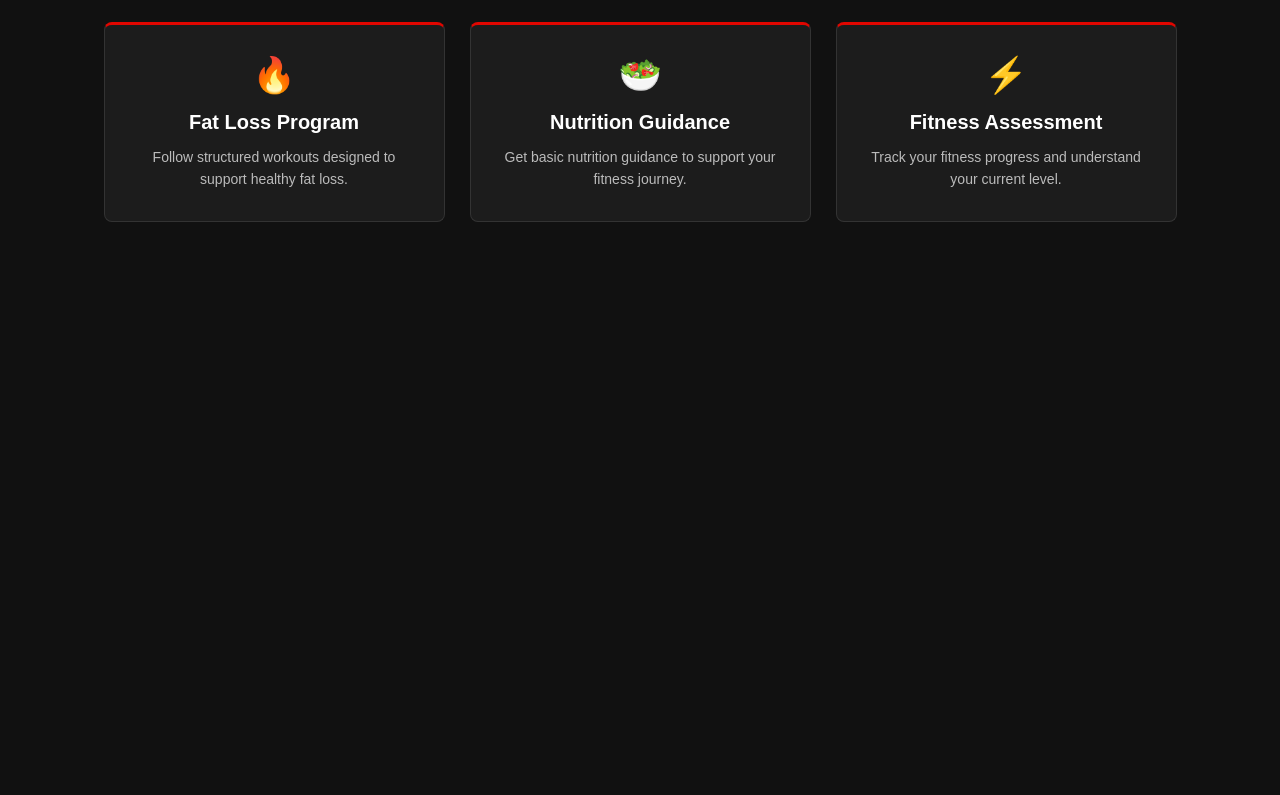
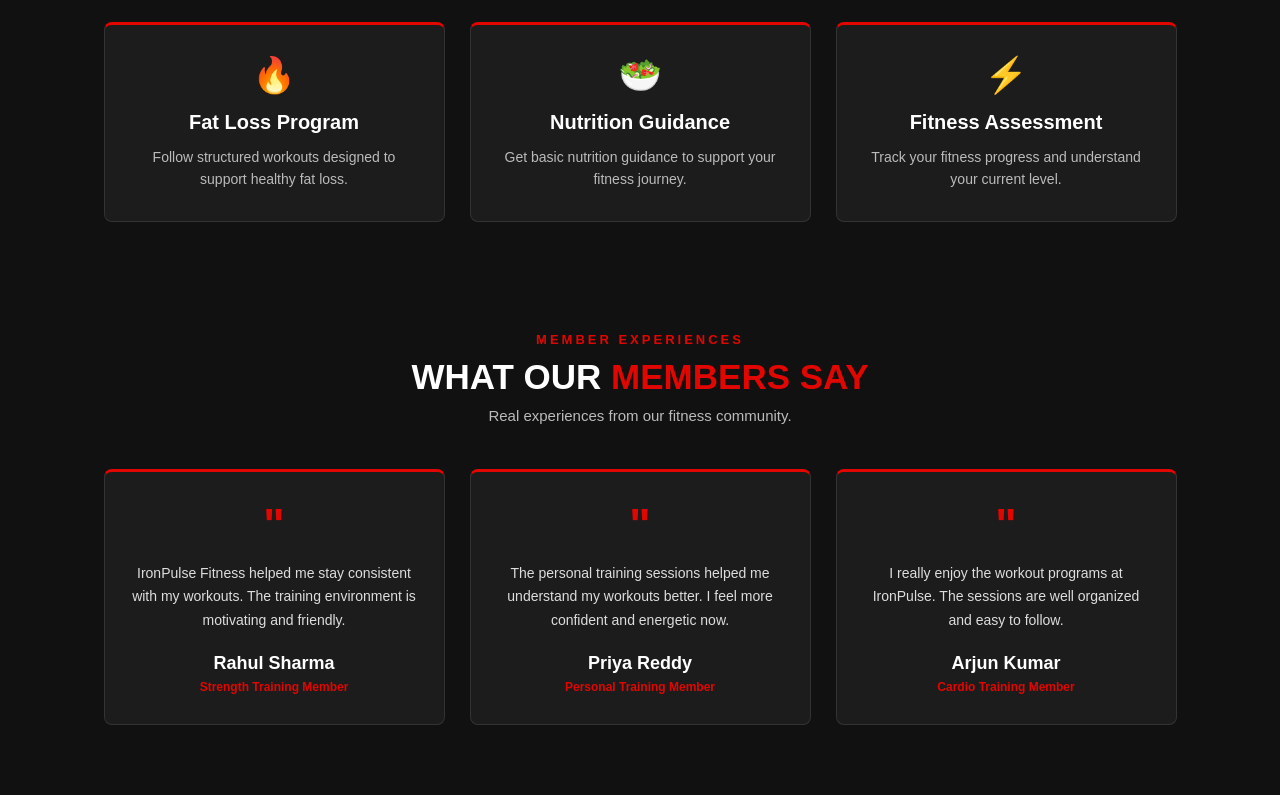
Before and after one commit to rohitankam123/HEADER-TASK, a plain HTML site: page index.html in a window 1280 px wide. Shown: the part 1165-1960 px from the top of the page. Before the commit the page ends 1457 px from the top, so only its background shows below. Drawn offline with Linux system fonts and the light colour scheme.

Commit message:
Add files via upload

```diff
--- a/index.html
+++ b/index.html
@@ -206,6 +206,97 @@
     </div>
 
 </section>
+<!-- Testimonial Section -->
+
+<section class="testimonials">
+
+    <div class="testimonial-heading">
+
+        <p>MEMBER EXPERIENCES</p>
+
+        <h2>WHAT OUR <span>MEMBERS SAY</span></h2>
+
+        <p>
+            Real experiences from our fitness community.
+        </p>
+
+    </div>
+
+
+    <div class="testimonial-container">
+
+        <!-- Testimonial 1 -->
+
+        <div class="testimonial-card">
+
+            <div class="testimonial-icon">
+                "
+            </div>
+
+            <p class="testimonial-text">
+                IronPulse Fitness helped me stay consistent
+                with my workouts. The training environment
+                is motivating and friendly.
+            </p>
+
+            <h3>Rahul Sharma</h3>
+
+            <p class="member-role">
+                Strength Training Member
+            </p>
+
+        </div>
+
+
+        <!-- Testimonial 2 -->
+
+        <div class="testimonial-card">
+
+            <div class="testimonial-icon">
+                "
+            </div>
+
+            <p class="testimonial-text">
+                The personal training sessions helped me
+                understand my workouts better. I feel more
+                confident and energetic now.
+            </p>
+
+            <h3>Priya Reddy</h3>
+
+            <p class="member-role">
+                Personal Training Member
+            </p>
+
+        </div>
+
+
+        <!-- Testimonial 3 -->
+
+        <div class="testimonial-card">
+
+            <div class="testimonial-icon">
+                "
+            </div>
+
+            <p class="testimonial-text">
+                I really enjoy the workout programs at
+                IronPulse. The sessions are well organized
+                and easy to follow.
+            </p>
+
+            <h3>Arjun Kumar</h3>
+
+            <p class="member-role">
+                Cardio Training Member
+            </p>
+
+        </div>
+
+    </div>
+
+</section>
+
 </body>
 
 </html>
--- a/style.css
+++ b/style.css
@@ -661,3 +661,177 @@
     }
 
 }
+
+/* Testimonial Section */
+
+.testimonials {
+    background-color: #111111;
+
+    color: white;
+
+    padding: 40px 50px 70px;
+}
+
+
+/* Testimonial Heading */
+
+.testimonial-heading {
+    text-align: center;
+
+    margin-bottom: 45px;
+}
+
+.testimonial-heading > p:first-child {
+    color: #e10600;
+
+    font-size: 13px;
+
+    font-weight: bold;
+
+    letter-spacing: 3px;
+
+    margin-bottom: 10px;
+}
+
+.testimonial-heading h2 {
+    font-size: 35px;
+
+    margin-bottom: 10px;
+}
+
+.testimonial-heading h2 span {
+    color: #e10600;
+}
+
+.testimonial-heading p:last-child {
+    color: #bbbbbb;
+
+    font-size: 15px;
+}
+
+
+/* Testimonial Container */
+
+.testimonial-container {
+    max-width: 1100px;
+
+    margin: auto;
+
+    display: flex;
+
+    justify-content: center;
+
+    flex-wrap: wrap;
+
+    gap: 25px;
+}
+
+
+/* Testimonial Card */
+
+.testimonial-card {
+    width: 31%;
+
+    min-width: 280px;
+
+    background-color: #1c1c1c;
+
+    border: 1px solid #333333;
+
+    border-top: 3px solid #e10600;
+
+    border-radius: 8px;
+
+    padding: 30px 25px;
+
+    text-align: center;
+
+    transition: 0.3s;
+}
+
+
+/* Quote Icon */
+
+.testimonial-icon {
+    color: #e10600;
+
+    font-size: 45px;
+
+    font-weight: bold;
+
+    line-height: 1;
+
+    margin-bottom: 15px;
+}
+
+
+/* Testimonial Text */
+
+.testimonial-text {
+    color: #dddddd;
+
+    font-size: 14px;
+
+    line-height: 1.7;
+
+    margin-bottom: 20px;
+}
+
+
+/* Member Name */
+
+.testimonial-card h3 {
+    font-size: 18px;
+
+    margin-bottom: 6px;
+}
+
+
+/* Member Role */
+
+.member-role {
+    color: #e10600;
+
+    font-size: 12px;
+
+    font-weight: bold;
+}
+
+
+/* Hover Effect */
+
+.testimonial-card:hover {
+    transform: translateY(-8px);
+
+    border-color: #e10600;
+
+    box-shadow: 0 10px 25px rgba(225, 6, 0, 0.2);
+}
+
+
+/* Responsive Design */
+
+@media (max-width: 768px) {
+
+    .testimonial-card {
+        width: 45%;
+    }
+
+}
+
+
+@media (max-width: 500px) {
+
+    .testimonials {
+        padding: 50px 20px;
+    }
+
+    .testimonial-card {
+        width: 100%;
+    }
+
+    .testimonial-heading h2 {
+        font-size: 28px;
+    }
+
+}
```
